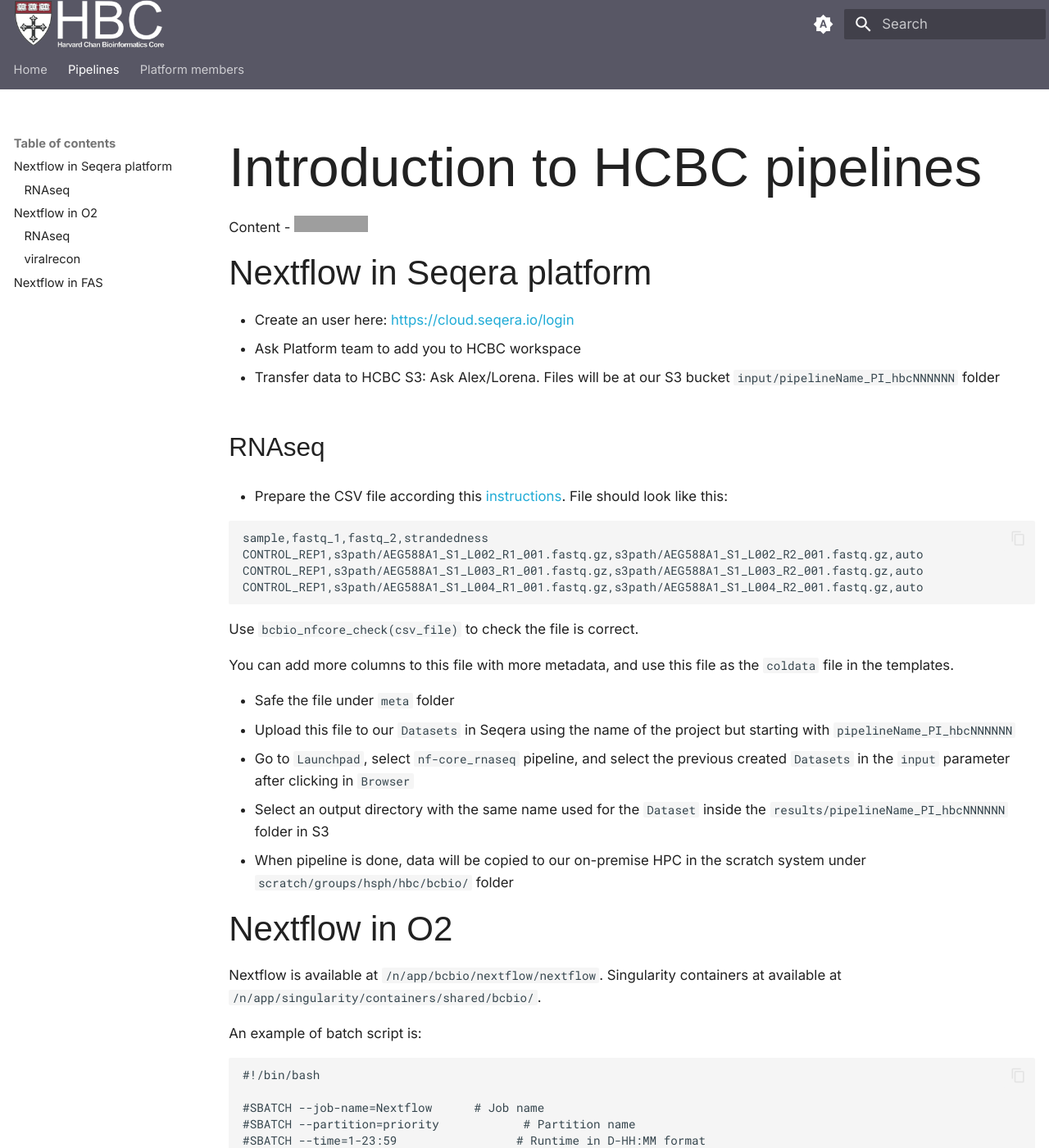
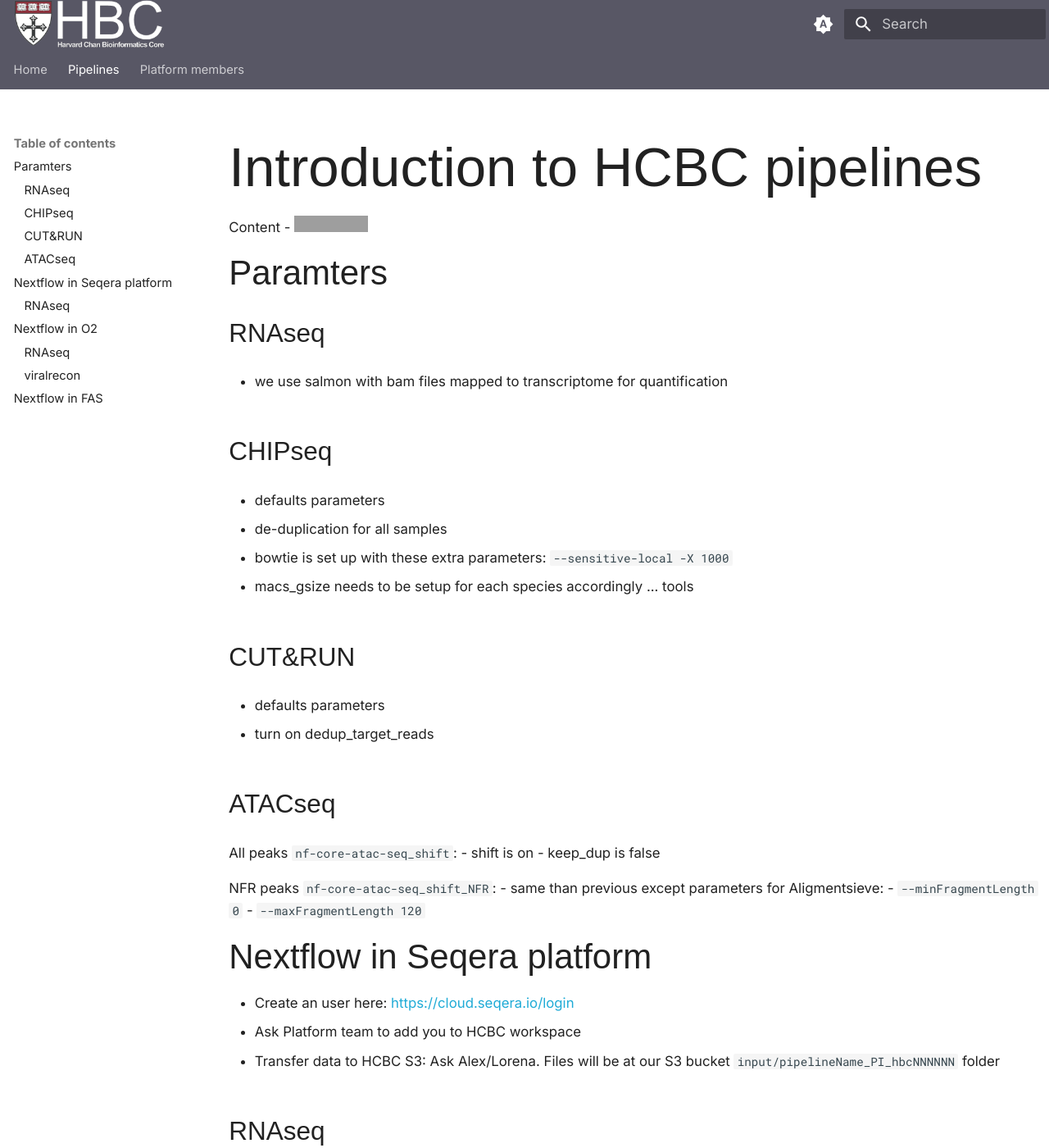
Before and after one commit to upendrabhattarai/test, an MkDocs documentation site: the page built from docs/pipelines.md, in a window 1280 px wide and 1400 px high. Shown: the whole window at 82% size. Built offline with MkDocs 1.6.1 and Material for MkDocs 9.7.7, drawn with Linux system fonts in a browser that asks for light colours; grey boxes are pictures that could not be loaded.

Commit message:
add parameters settings for us

```diff
--- a/docs/pipelines.md
+++ b/docs/pipelines.md
@@ -1,6 +1,35 @@
 # Introduction to HCBC pipelines
 
 Content - ![](https://img.shields.io/badge/status-WorkInProgress-yellow)
+
+## Paramters
+
+### RNAseq
+
+- we use salmon with bam files mapped to transcriptome for quantification
+
+### CHIPseq
+
+- defaults parameters
+- de-duplication for all samples
+- bowtie is set up with these extra parameters: `--sensitive-local -X 1000`
+- macs_gsize needs to be setup for each species accordingly ... tools
+
+### CUT&RUN
+
+- defaults parameters
+- turn on dedup_target_reads
+
+### ATACseq
+
+All peaks `nf-core-atac-seq_shift`:
+- shift is on
+- keep_dup is false
+
+NFR peaks `nf-core-atac-seq_shift_NFR`:
+- same than previous except parameters for Aligmentsieve:
+  - `--minFragmentLength 0`
+  - `--maxFragmentLength 120`
 
 ## Nextflow in Seqera platform
 
```
